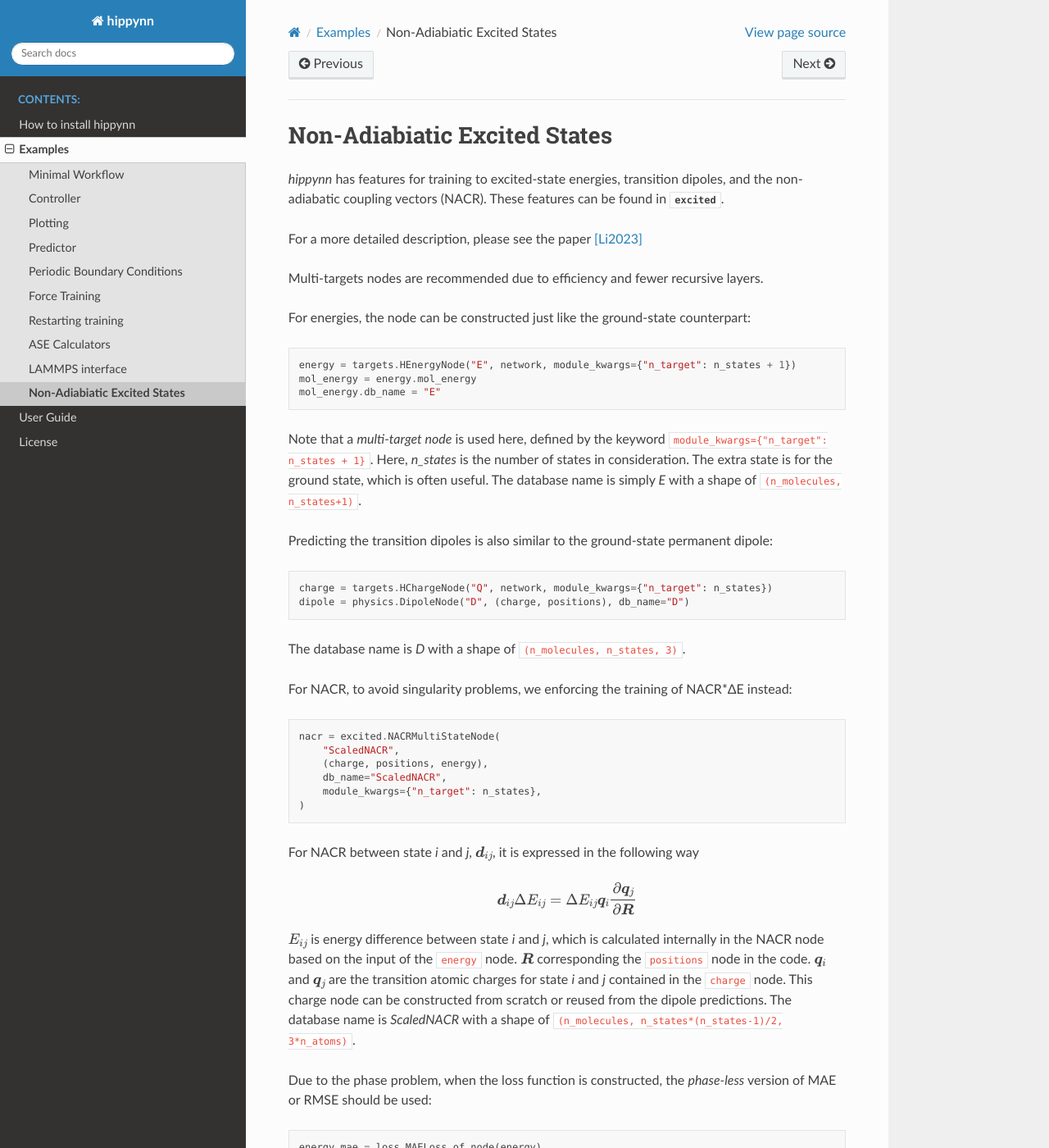
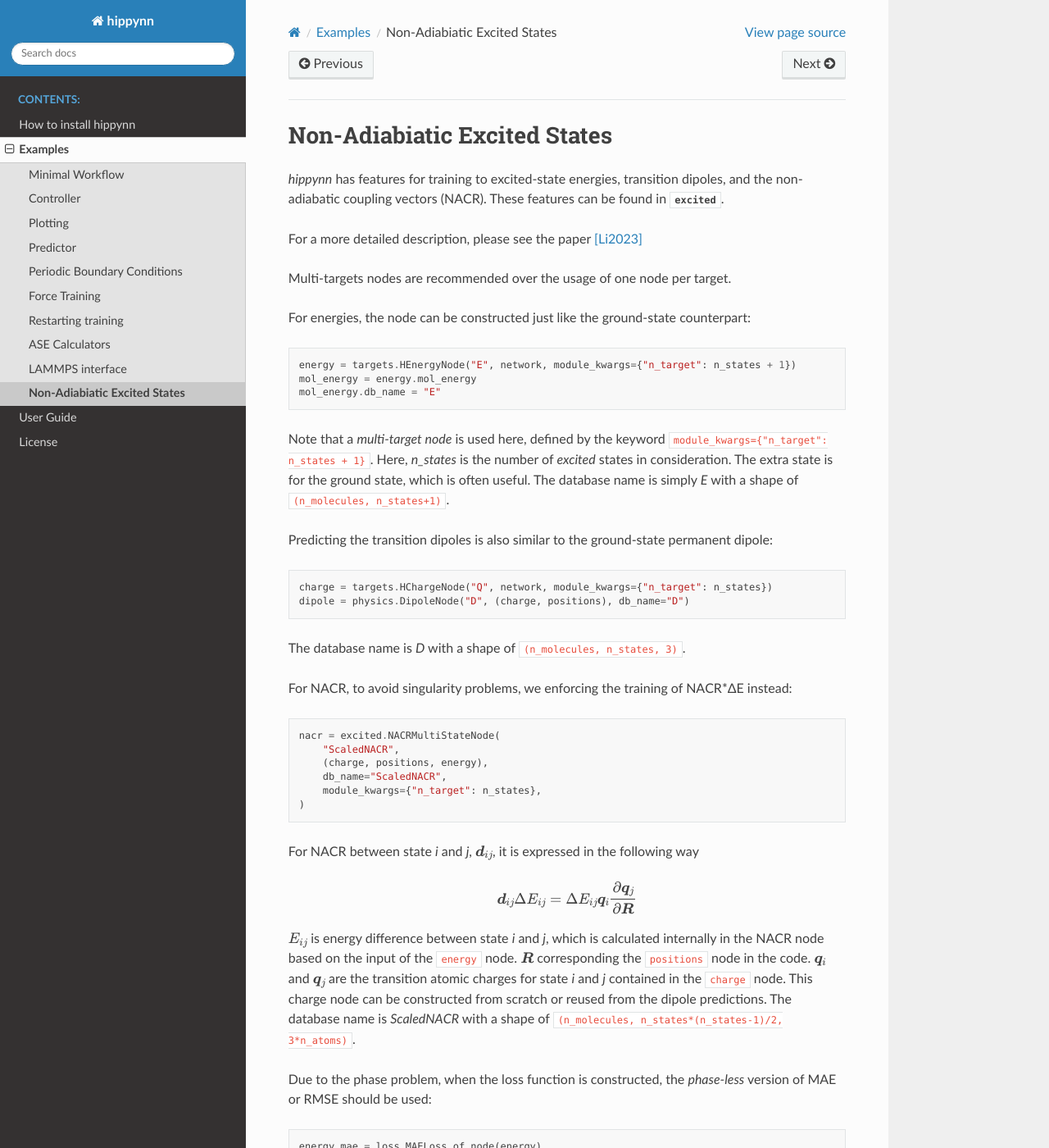
Before and after one commit to lanl/hippynn, a Sphinx documentation site: the page built from docs/source/examples/excited_states.rst, in a window 1280 px wide and 1400 px high. Shown: the whole window at 82% size. Built offline with Sphinx 7.4.7 and the Read the Docs theme 2.0.0, drawn with Linux system fonts in a browser that asks for light colours; pages that are not in the unit, such as notebooks, are missing from menus; some of the changed text lies outside the part shown.

Commit message:
documentation update

```diff
--- a/docs/source/examples/excited_states.rst
+++ b/docs/source/examples/excited_states.rst
@@ -7,8 +7,7 @@
 
 For a more detailed description, please see the paper [Li2023]_
 
-Multi-targets nodes are recommended due to efficiency and fewer recursive
-layers.
+Multi-targets nodes are recommended over the usage of one node per target.
 
 For energies, the node can be constructed just like the ground-state
 counterpart::
@@ -19,7 +18,7 @@
 
 Note that a `multi-target node` is used here, defined by the keyword
 ``module_kwargs={"n_target": n_states + 1}``. Here, `n_states` is the number of
-states in consideration. The extra state is for the ground state, which is often
+*excited* states in consideration. The extra state is for the ground state, which is often
 useful. The database name is simply `E` with a shape of ``(n_molecules,
 n_states+1)``.
 
@@ -65,13 +64,9 @@
 
 :class:`~hippynn.graphs.nodes.excited.MAEPhaseLoss` and
 :class:`~hippynn.graphs.nodes.excited.MSEPhaseLoss` are the `phase-less` version MAE
-and MSE, respectively, behaving exactly like the common version.
+and MSE, which take the minimum error over the possible signs of the output.
 
 For a complete script, please take a look at ``examples/excited_states_azomethane.py``.
 
-.. rubric:: Footnotes
-
-.. [Li2023] Machine Learning Framework for Modeling
-       Exciton-Polaritons in Molecular Materials.
-       Li et. al, 2023.
-       https://arxiv.org/abs/2306.02523
+.. [Li2023] | Machine Learning Framework for Modeling Exciton-Polaritons in Molecular Materials.
+            | Li et. al, 2023. https://arxiv.org/abs/2306.02523
```
